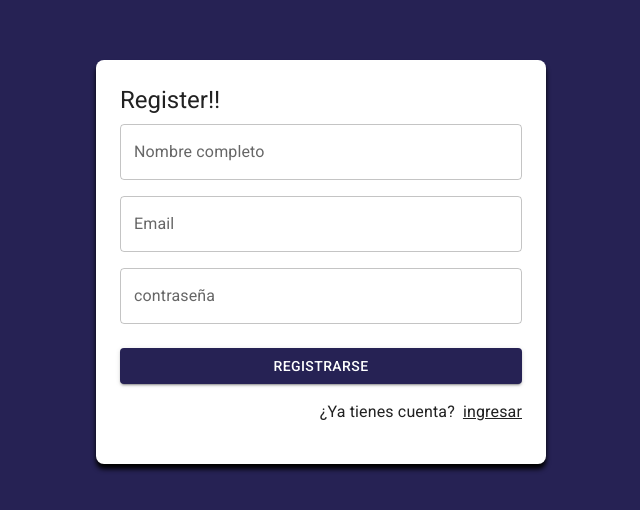
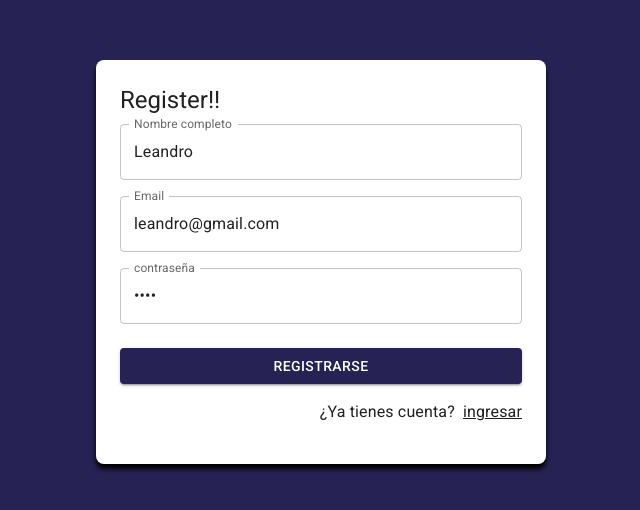
Before and after one commit to LeanBado/react-journalApp, a React (Vite) app in the folder journal-app/: page /auth/register in a window 1280 px wide. Shown: the part 138-648 px from the top of the page, without its empty margins (319-959 px from the left). Built offline with nearby package versions, Linux system fonts and the light colour scheme.

Commit message:
manejo de datos del formulario registerPage.jsx

```diff
--- a/journal-app/src/auth/pages/LoginPage.jsx
+++ b/journal-app/src/auth/pages/LoginPage.jsx
@@ -10,7 +10,7 @@ export const LoginPage = () => {
 
   const {email, password, onInputChange} = useForm({
     email: "leandro@gmail.com",
-    password: 1234,
+    password: "1234",
   })
   const dispatch = useDispatch()
   const {status} = useSelector(state => state.auth)
--- a/journal-app/src/auth/pages/RegisterPage.jsx
+++ b/journal-app/src/auth/pages/RegisterPage.jsx
@@ -2,19 +2,38 @@ import { Link as ReactLink } from "react-router-dom"
 import { Google } from "@mui/icons-material"
 import { Button, Grid, Link, TextField, Typography } from "@mui/material"
 import { AuthLayout } from "../layout/AuthLayout"
+import { useForm } from "../../hooks/useForm"
+
+const formData = {
+  email: "leandro@gmail.com",
+  password: "1234",
+  displayName: "Leandro"
+
+}
+
 
 export const RegisterPage = () => {
+
+  const {email, password, onInputChange, displayName, formState} = useForm(formData)
+
+  const onSubmit =(event) =>{
+    event.preventDefault()
+    console.log(formState)
+}
+
   return (
     <AuthLayout title="Register!!">
 
-      <form >
+      <form onSubmit={onSubmit}>
 
         <Grid container
         display="block">
           <Grid item
           sx={{mb: 2}}
           >
-            <TextField label="Nombre completo" type="text" placeholder="Leandro Martin" fullWidth ></TextField>
+            <TextField label="Nombre completo" type="text"
+            placeholder="Leandro Martin" fullWidth
+            name="displayName" value={displayName} onChange={onInputChange}></TextField>
           </Grid>
         </Grid>
 
@@ -22,20 +41,24 @@ export const RegisterPage = () => {
         sx={{mb: 2}}
         display="block">
           <Grid item >
-            <TextField label="Email" type="email" placeholder="correo@servidor.com" fullWidth></TextField>
+            <TextField label="Email" type="email"
+            placeholder="correo@servidor.com" fullWidth
+            name="email" value={email} onChange={onInputChange}></TextField>
           </Grid>
         </Grid>
 
         <Grid container
         display="block">
           <Grid item >
-            <TextField label="contraseña" type="password" placeholder="********" fullWidth></TextField>
+            <TextField label="contraseña" type="password"
+            placeholder="********" fullWidth
+            name="password" value={password} onChange={onInputChange}></TextField>
           </Grid>
         </Grid>
 
         <Grid container spacing={2} sx={{mb: 2, mt: 1}}>
           <Grid item xs={12}>
-            <Button variant="contained" fullWidth>
+            <Button type="submit" variant="contained" fullWidth>
               registrarse
             </Button>
           </Grid>
```
